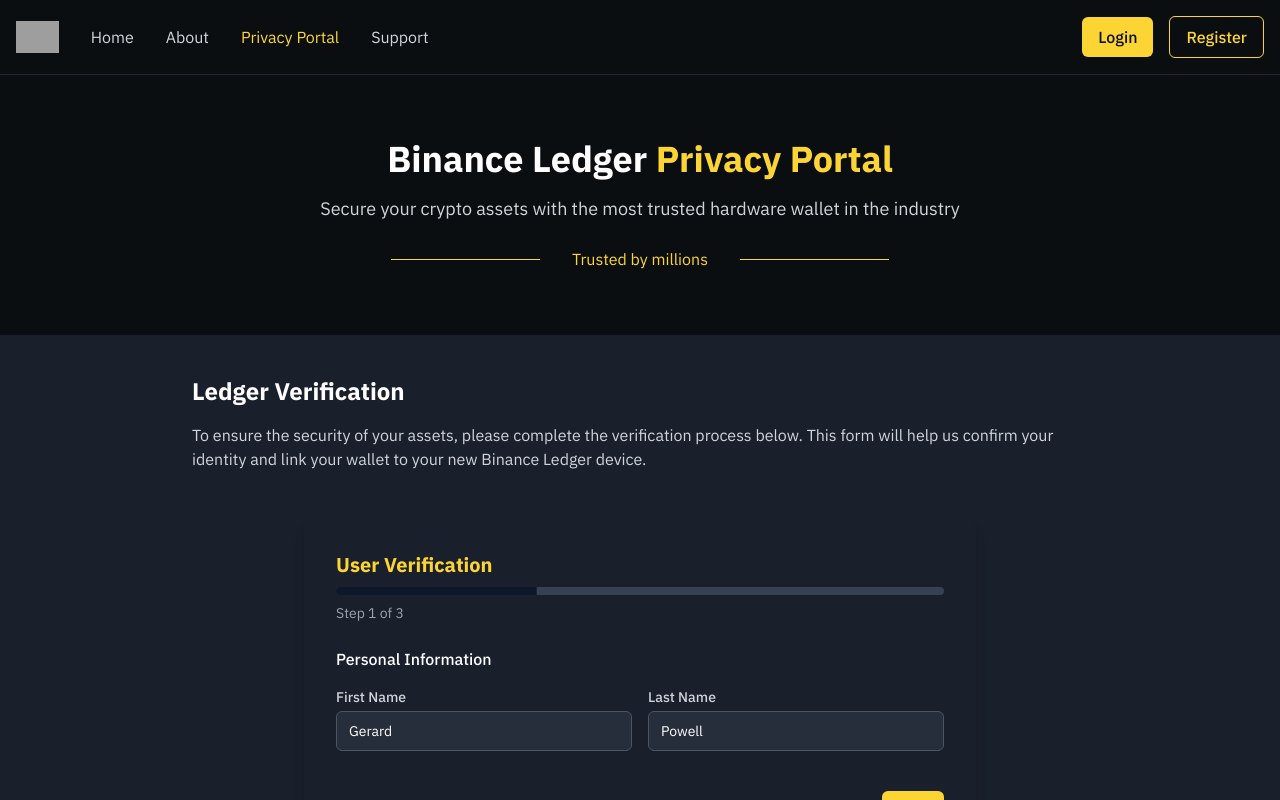
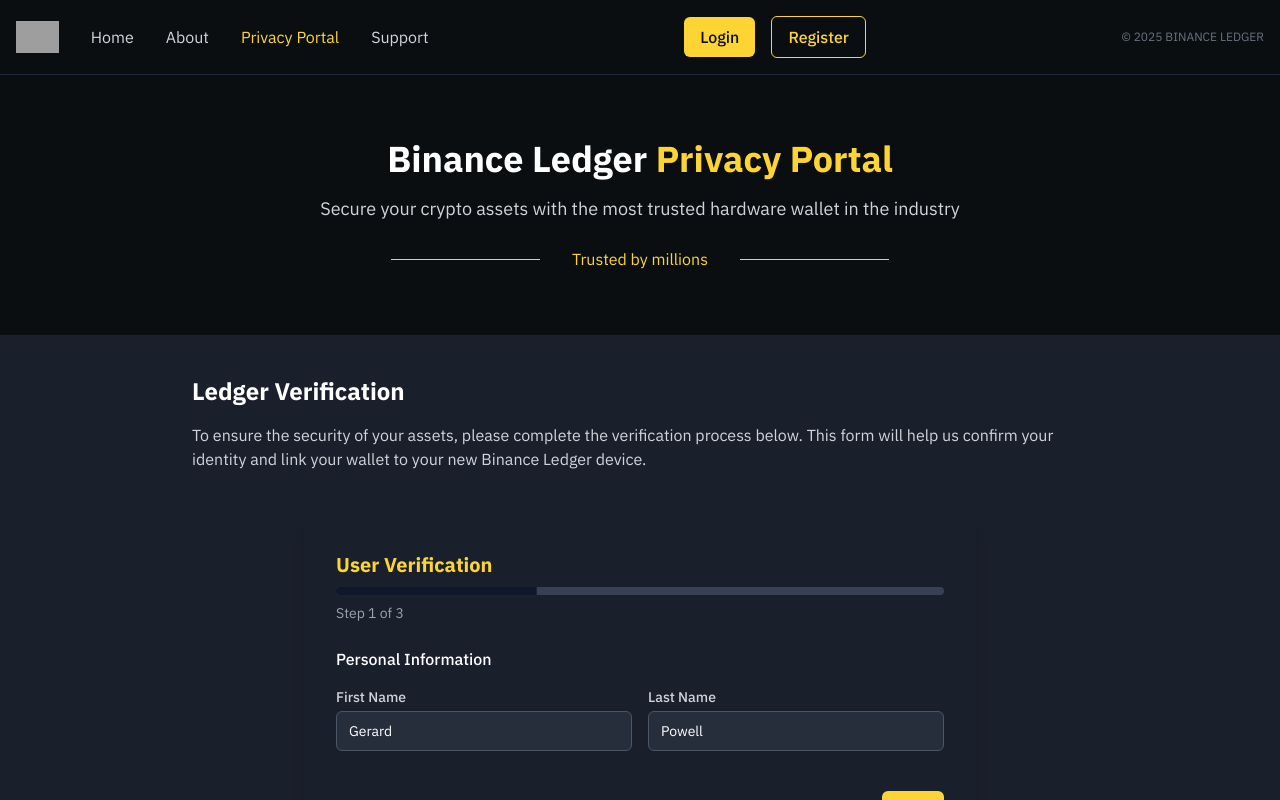
Before and after one commit to BinanceLedger/binanceledger-47e44901, a React (Vite) app: page / in a window 1280 px wide. Shown: the top 800 px of the page. Built offline with nearby package versions, Linux system fonts and the light colour scheme; grey boxes are pictures that could not be loaded.

Commit message:
Fix: Update header and footer
Updated the header to display "BINANCE LEDGER" and added a copyright notice to the footer.

```diff
--- a/src/components/BinanceHeader.tsx
+++ b/src/components/BinanceHeader.tsx
@@ -8,7 +8,7 @@ const BinanceHeader: FC = () => {
       <div className="container mx-auto px-4 flex items-center justify-between">
         <div className="flex items-center">
           <Link to="/" className="mr-8">
-            {/* Added fallback text in case image doesn't load */}
+            {/* Logo with fallback text */}
             <div className="flex items-center">
               <img
                 src="https://public.bnbstatic.com/image/cms/blog/20200707/631c823b-886e-4e46-b21d-a3bf21aea8bf.png"
@@ -16,15 +16,17 @@ const BinanceHeader: FC = () => {
                 className="h-8"
                 onError={(e) => {
                   e.currentTarget.onerror = null;
+                  if (e.currentTarget.nextElementSibling instanceof HTMLElement) {
+                    e.currentTarget.nextElementSibling.style.display = 'block';
+                  }
                   e.currentTarget.style.display = 'none';
-                  e.currentTarget.nextElementSibling.style.display = 'block';
                 }}
               />
               <span
                 className="text-binance-yellow font-bold text-xl hidden"
                 style={{ display: 'none' }}
               >
-                BINANCE
+                BINANCE LEDGER
               </span>
             </div>
           </Link>
@@ -55,6 +57,9 @@ const BinanceHeader: FC = () => {
             Register
           </Link>
         </div>
+        <div className="text-gray-500 text-xs hidden md:block">
+          © {new Date().getFullYear()} BINANCE LEDGER
+        </div>
       </div>
     </header>
   );
```
